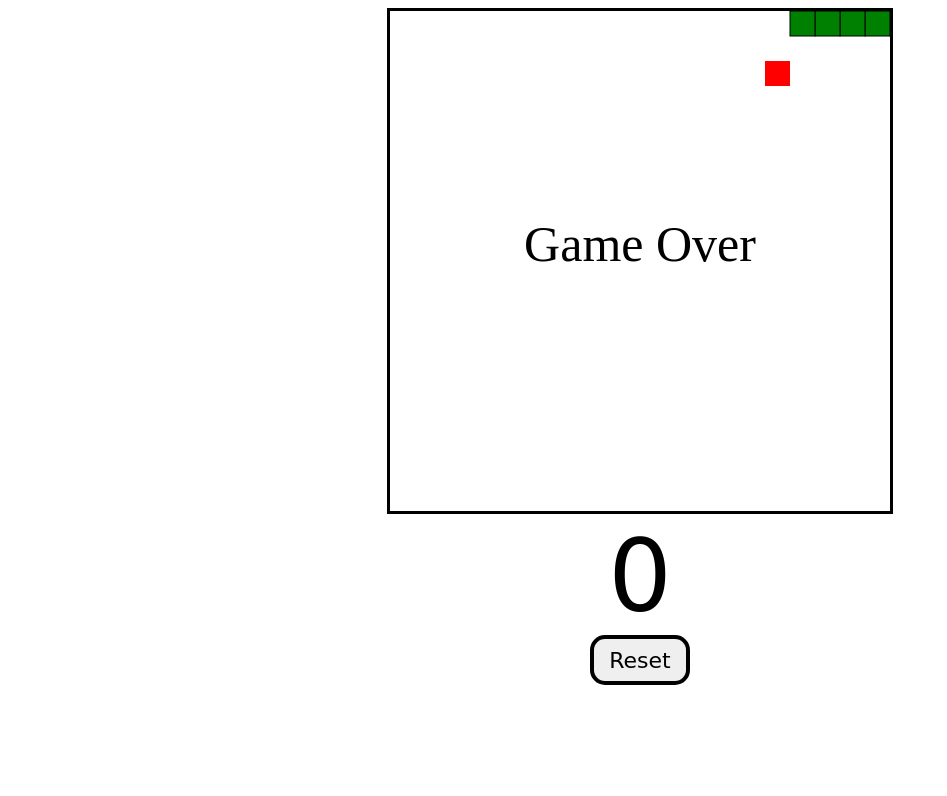
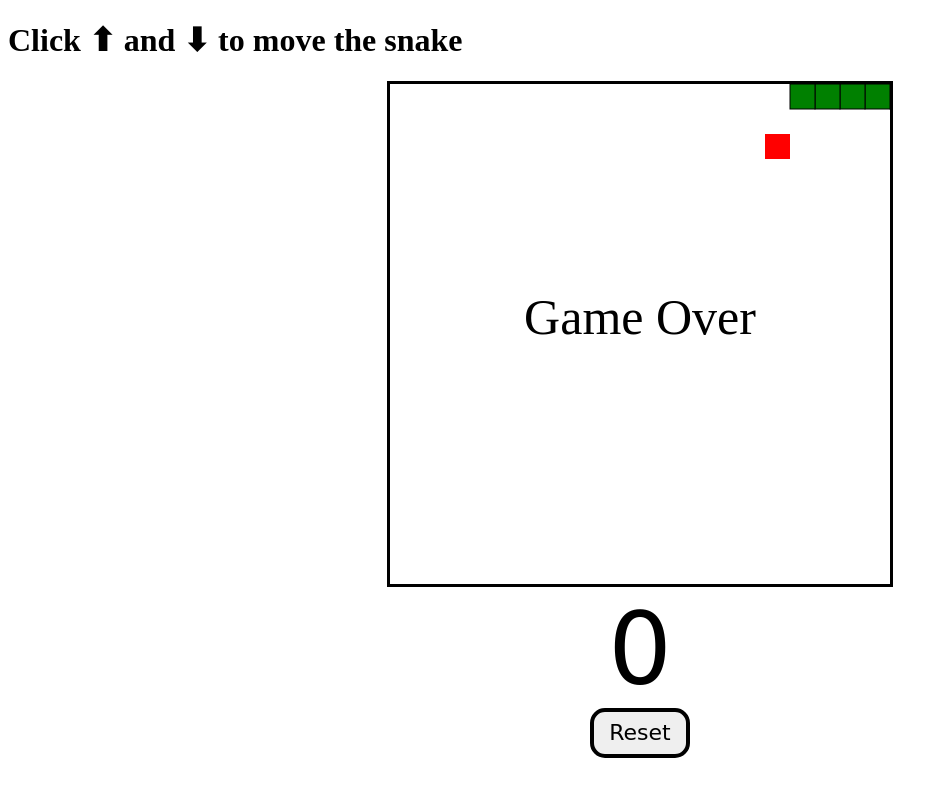
Before and after one commit to Mkuzo/snake-game, a plain HTML site: page index.html in a window 1280 px wide. Shown: the whole page, without its empty margins (0-947 px from the left). Drawn offline with Linux system fonts and the light colour scheme.

Commit message:
snake games

```diff
--- a/index.html
+++ b/index.html
@@ -7,6 +7,7 @@
   <link rel="stylesheet" href="snake.css">
 </head>
 <body>
+  <h1>Click ⬆ and ⬇ to move the snake</h1>
   <div id="gameContainer">
     <canvas id="gameBoard" width="500" height="500"></canvas>
     <div id="scoreText">0</div>
```
